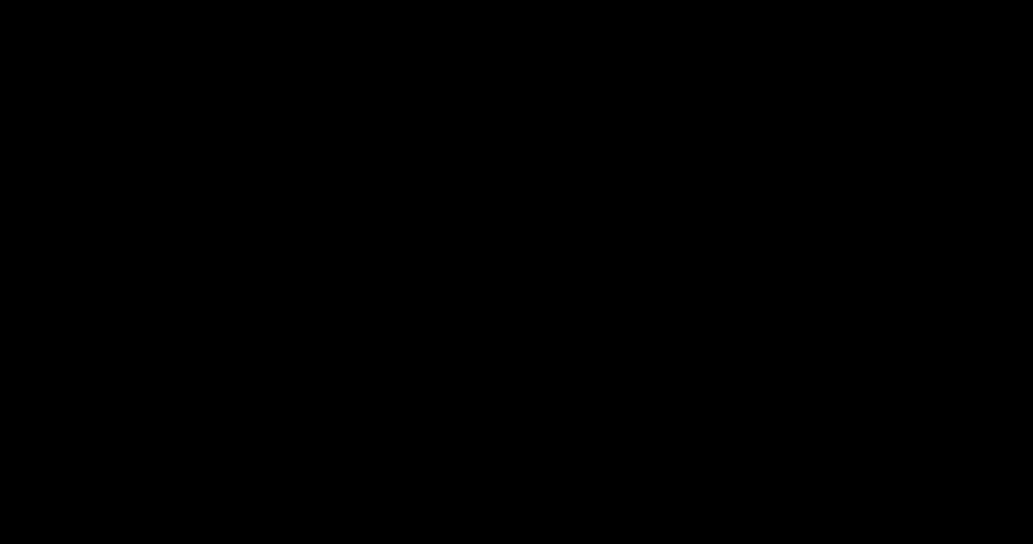
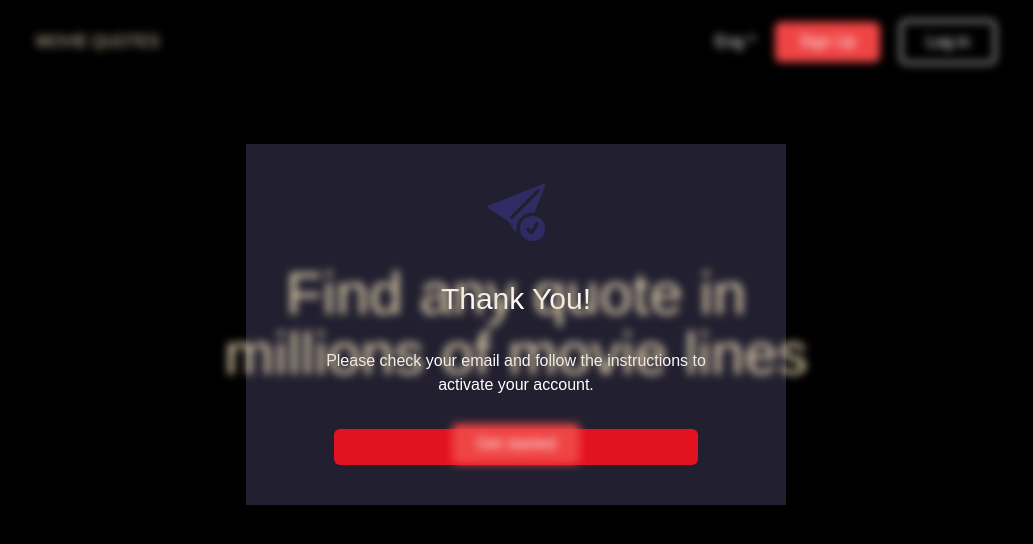
Before and after one commit to Pickle99/Epic-Movie-Quotes-Front, a Vue app: page /email-verification-sent in a window 1280 px wide. Before the commit this address had no page. Shown: the top 544 px of the page, without its empty margins (124-1157 px from the left). Built offline with nearby package versions, Linux system fonts and the light colour scheme; the HTML template or start-up script is replaced by a standard one.

Commit message:
feat: add verification email sent notification page

```diff
--- /dev/null
+++ b/src/components/BlurPanel.vue
@@ -0,0 +1,7 @@
+<template>
+  <div class="flex justify-center -mt-80 blur-none mb-40">
+    <div class="px-20 py-10 bg-[#222030]">
+      <slot></slot>
+    </div>
+  </div>
+</template>
--- /dev/null
+++ b/src/components/EmailVerifySentComponent.vue
@@ -0,0 +1,36 @@
+<template>
+  <LandingComponent :class="blur" />
+  <blur-panel>
+    <div
+      class="flex flex-col justify-center items-center text-center text-white"
+    >
+      <div class="mb-10">
+        <img src="@/assets/images/telegram.png" alt="img" />
+      </div>
+      <h1 class="text-3xl mb-8">Thank You!</h1>
+      <span class="text-md mb-8">
+        Please check your email and follow the instructions to
+        <p>activate your account.</p>
+      </span>
+      <button class="px-32 rounded-md py-1.5 text-md bg-[#E31221]">
+        Go to my email
+      </button>
+    </div>
+  </blur-panel>
+</template>
+
+<script>
+import BlurPanel from "@/components/BlurPanel.vue";
+import LandingComponent from "@/components/LandingComponent.vue";
+export default {
+  components: {
+    BlurPanel,
+    LandingComponent,
+  },
+  data() {
+    return {
+      blur: "blur-sm",
+    };
+  },
+};
+</script>
--- /dev/null
+++ b/src/components/LandingComponent.vue
@@ -0,0 +1,43 @@
+<template>
+  <div :class="blur">
+    <header class="flex justify-between mx-40 mt-5 items-center">
+      <div><h1 class="text-[#DDCCAA]">MOVIE QUOTES</h1></div>
+
+      <div class="flex text-white items-center">
+        <div><p>Eng ^</p></div>
+        <RouterLink
+          class="mx-5 bg-red-500 px-6 py-2 rounded-md"
+          :to="{ name: 'register' }"
+          >Sign Up</RouterLink
+        >
+        <RouterLink
+          class="border-white border-2 px-6 py-2 rounded-md"
+          :to="{ name: 'login' }"
+          >Log in</RouterLink
+        >
+      </div>
+    </header>
+    <div class="flex justify-end items-center h-[25rem] flex-col">
+      <div class="mb-10 text-[#DDCCAA] text-6xl text-center">
+        <h1>
+          Find any quote in
+          <h1>millions of movie lines</h1>
+        </h1>
+      </div>
+      <div class="bg-red-500 rounded-md px-6 py-2">
+        <p class="text-white">Get started</p>
+      </div>
+    </div>
+  </div>
+</template>
+
+<script>
+export default {
+  props: {
+    blur: {
+      type: String,
+      required: false,
+    },
+  },
+};
+</script>
--- /dev/null
+++ b/src/components/RegisterComponent.vue
@@ -0,0 +1,89 @@
+<template>
+  <blur-panel>
+    <Form as="div" class="flex flex-col">
+      <div class="text-center mb-8">
+        <h1 class="text-white text-4xl">Create an account</h1>
+        <p class="text-[#6C757D] mt-3">Start your journey!</p>
+      </div>
+      <form>
+        <div class="flex flex-col">
+          <div class="flex flex-row">
+            <label class="text-white mb-2" for="first_name">Name</label>
+            <p class="text-[#DC3545]">*</p>
+          </div>
+          <Field
+            name="first_name"
+            class="bg-[#CED4DA] mb-7 px-3 py-2 rounded-md w-96"
+            placeholder="At least 3 & max.15 lower case characters"
+          />
+        </div>
+        <div>
+          <div class="flex flex-row">
+            <label class="text-white mb-2" for="email">Email</label>
+            <p class="text-[#DC3545]">*</p>
+          </div>
+          <Field
+            name="email"
+            class="bg-[#CED4DA] mb-7 px-3 py-2 rounded-md w-96"
+            placeholder="Enter your email"
+          />
+        </div>
+        <div>
+          <div class="flex flex-row">
+            <label class="text-white mb-2" for="password">Password</label>
+            <p class="text-[#DC3545]">*</p>
+          </div>
+          <Field
+            name="password"
+            class="bg-[#CED4DA] mb-7 px-3 py-2 rounded-md w-96"
+            placeholder="At least 8 & max.15 lower case characters"
+          />
+        </div>
+        <div>
+          <div class="flex flex-row">
+            <label class="text-white mb-2" for="password_confirm"
+              >Confirm password</label
+            >
+            <p class="text-[#DC3545]">*</p>
+          </div>
+          <Field
+            name="password_confirm"
+            class="bg-[#CED4DA] mb-7 px-3 py-2 rounded-md w-96"
+            placeholder="Confirm password"
+          />
+        </div>
+      </form>
+      <div class="flex flex-col">
+        <button class="text-white bg-[#E31221] py-2 rounded-md">
+          Get started
+        </button>
+        <button
+          class="flex items-center justify-center text-white mt-5 border-white border-2 py-2 rounded-sm"
+        >
+          <img class="mr-2" src="@/assets/images/google.png" alt="img" /> Sign
+          up with Google
+        </button>
+      </div>
+      <div class="flex justify-center mt-10">
+        <p class="text-[#6C757D]">Already have an account?</p>
+        <RouterLink
+          :to="{ name: 'login' }"
+          class="text-[#0D6EFD] underline ml-2"
+          >Log in</RouterLink
+        >
+      </div>
+    </Form>
+  </blur-panel>
+</template>
+<script>
+import { Form, Field, ErrorMessage } from "vee-validate";
+import BlurPanel from "@/components/BlurPanel.vue";
+export default {
+  components: {
+    BlurPanel,
+    Form,
+    Field,
+    ErrorMessage,
+  },
+};
+</script>
--- /dev/null
+++ b/src/components/pages/EmailVerificationSentPage.vue
@@ -0,0 +1,9 @@
+<template>
+  <EmailVerifySentComponent />
+</template>
+<script>
+import EmailVerifySentComponent from "@/components/EmailVerifySentComponent.vue";
+export default {
+  components: { EmailVerifySentComponent },
+};
+</script>
--- a/src/components/pages/LandingPage.vue
+++ b/src/components/pages/LandingPage.vue
@@ -1,30 +1,12 @@
 <template>
-  <header class="flex justify-between mx-40 mt-5 items-center">
-    <div><h1 class="text-[#DDCCAA]">MOVIE QUOTES</h1></div>
+  <LandingComponent />
+</template>
 
-    <div class="flex text-white items-center">
-      <div><p>Eng ^</p></div>
-      <RouterLink
-        class="mx-5 bg-red-500 px-6 py-2 rounded-md"
-        :to="{ name: 'register' }"
-        >Sign Up</RouterLink
-      >
-      <RouterLink
-        class="border-white border-2 px-6 py-2 rounded-md"
-        :to="{ name: 'login' }"
-        >Log in</RouterLink
-      >
-    </div>
-  </header>
-  <div class="flex justify-end items-center h-[25rem] flex-col">
-    <div class="mb-10 text-[#DDCCAA] text-6xl text-center">
-      <h1>
-        Find any quote in
-        <h1>millions of movie lines</h1>
-      </h1>
-    </div>
-    <div class="bg-red-500 rounded-md px-6 py-2">
-      <p class="text-white">Get started</p>
-    </div>
-  </div>
-</template>
+<script>
+import LandingComponent from "@/components/LandingComponent.vue";
+export default {
+  components: {
+    LandingComponent,
+  },
+};
+</script>
--- a/src/components/pages/RegisterPage.vue
+++ b/src/components/pages/RegisterPage.vue
@@ -1,111 +1,20 @@
 <template>
-  <div class="blur-sm">
-    <header class="flex justify-between mx-40 mt-5 items-center">
-      <div><h1 class="text-[#DDCCAA]">MOVIE QUOTES</h1></div>
-      <div class="flex text-white items-center">
-        <div><p>Eng ^</p></div>
-        <p class="mx-5 bg-red-500 px-6 py-2 rounded-md">Sign Up</p>
-        <p class="border-white border-2 px-6 py-2 rounded-md">Log in</p>
-      </div>
-    </header>
-    <div class="flex justify-end items-center h-[25rem] flex-col">
-      <div class="mb-10 text-[#DDCCAA] text-6xl text-center">
-        <h1>
-          Find any quote in
-          <h1>millions of movie lines</h1>
-        </h1>
-      </div>
-      <div class="bg-red-500 rounded-md px-6 py-2">
-        <p class="text-white">Get started</p>
-      </div>
-    </div>
-  </div>
-  <div class="flex justify-center -mt-80 blur-none mb-40">
-    <div class="px-20 py-10 bg-[#222030]">
-      <Form as="div" class="blur-none flex flex-col">
-        <div class="text-center mb-8">
-          <h1 class="text-white text-4xl">Create an account</h1>
-          <p class="text-[#6C757D] mt-3">Start your journey!</p>
-        </div>
-        <form>
-          <div class="flex flex-col">
-            <div class="flex flex-row">
-              <label class="text-white mb-2" for="first_name">Name</label>
-              <p class="text-[#DC3545]">*</p>
-            </div>
-            <Field
-              name="first_name"
-              class="bg-[#CED4DA] mb-7 px-3 py-2 rounded-md w-96"
-              placeholder="At least 3 & max.15 lower case characters"
-            />
-          </div>
-          <div>
-            <div class="flex flex-row">
-              <label class="text-white mb-2" for="email">Email</label>
-              <p class="text-[#DC3545]">*</p>
-            </div>
-            <Field
-              name="email"
-              class="bg-[#CED4DA] mb-7 px-3 py-2 rounded-md w-96"
-              placeholder="Enter your email"
-            />
-          </div>
-          <div>
-            <div class="flex flex-row">
-              <label class="text-white mb-2" for="password">Password</label>
-              <p class="text-[#DC3545]">*</p>
-            </div>
-            <Field
-              name="password"
-              class="bg-[#CED4DA] mb-7 px-3 py-2 rounded-md w-96"
-              placeholder="At least 8 & max.15 lower case characters"
-            />
-          </div>
-          <div>
-            <div class="flex flex-row">
-              <label class="text-white mb-2" for="password_confirm"
-                >Confirm password</label
-              >
-              <p class="text-[#DC3545]">*</p>
-            </div>
-            <Field
-              name="password_confirm"
-              class="bg-[#CED4DA] mb-7 px-3 py-2 rounded-md w-96"
-              placeholder="Confirm password"
-            />
-          </div>
-        </form>
-        <div class="flex flex-col">
-          <button class="text-white bg-[#E31221] py-2 rounded-md">
-            Get started
-          </button>
-          <button
-            class="flex items-center justify-center text-white mt-5 border-white border-2 py-2 rounded-sm"
-          >
-            <img class="mr-2" src="@/assets/images/google.png" alt="img" /> Sign
-            up with Google
-          </button>
-        </div>
-        <div class="flex justify-center mt-10">
-          <p class="text-[#6C757D]">Already have an account?</p>
-          <RouterLink
-            :to="{ name: 'login' }"
-            class="text-[#0D6EFD] underline ml-2"
-            >Log in</RouterLink
-          >
-        </div>
-      </Form>
-    </div>
-  </div>
+  <LandingComponent :class="this.blur" />
+  <RegisterComponent />
 </template>
 
 <script>
-import { Form, Field, ErrorMessage } from "vee-validate";
+import LandingComponent from "@/components/LandingComponent.vue";
+import RegisterComponent from "@/components/RegisterComponent.vue";
 export default {
   components: {
-    Form,
-    Field,
-    ErrorMessage,
+    LandingComponent,
+    RegisterComponent,
+  },
+  data() {
+    return {
+      blur: "blur-sm",
+    };
   },
 };
 </script>
--- a/src/router/index.js
+++ b/src/router/index.js
@@ -18,6 +18,11 @@
       name: "login",
       component: () => import("@/views/AuthView.vue"),
     },
+    {
+      path: "/email-verification-sent",
+      name: "email-sent",
+      component: () => import("@/views/EmailSentView.vue"),
+    },
   ],
 });
 
--- /dev/null
+++ b/src/views/EmailSentView.vue
@@ -0,0 +1,12 @@
+<template>
+  <EmailVerificationSentPage />
+</template>
+
+<script>
+import EmailVerificationSentPage from "@/components/pages/EmailVerificationSentPage.vue";
+export default {
+  components: {
+    EmailVerificationSentPage,
+  },
+};
+</script>
```
Also changed, not shown: src/assets/images/telegram.png (added).
